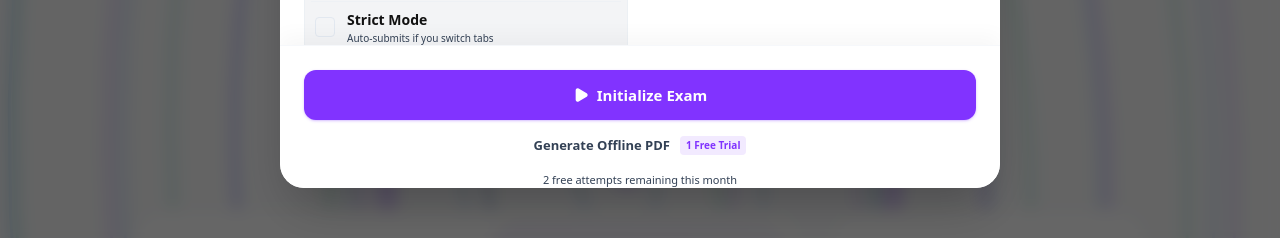
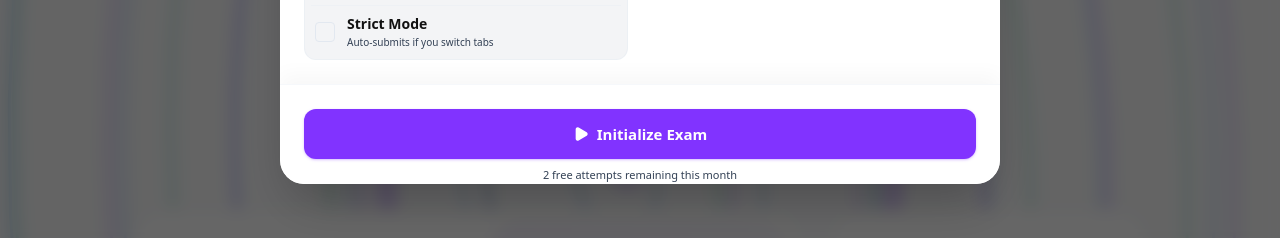
Before and after one commit to Passenger-rex/exam-city, a React (Vite) app: page / in a window 1280 px wide. Both pictures are taken after a click on the button "Try a Demo". Shown: the part 552-790 px from the top of the page. Built offline with nearby package versions, Linux system fonts and the light colour scheme; no server answers.

Commit message:
feat(ui): add demo mode to exam configuration
Disable premium features and PDF exports when the exam configuration modal is triggered from the landing page demo.

```diff
--- a/src/components/ExamConfigModal.tsx
+++ b/src/components/ExamConfigModal.tsx
@@ -8,6 +8,7 @@ interface ExamConfigModalProps {
   onClose: () => void;
   userTier: "free" | "pro";
   testsTakenThisMonth: number;
+  isDemo?: boolean;
 }
 
 export function ExamConfigModal({
@@ -15,6 +16,7 @@ export function ExamConfigModal({
   onClose,
   userTier,
   testsTakenThisMonth,
+  isDemo = false,
 }: ExamConfigModalProps) {
   const navigate = useNavigate();
   const [selectedYear, setSelectedYear] = useState<string>("any");
@@ -284,7 +286,7 @@ export function ExamConfigModal({
               )}
             </button>
 
-            {((userTier === "pro") || (userTier === "free" && localStorage.getItem('hasUsedFreePdf') !== 'true')) && !showPremiumGate && (
+            {!isDemo && ((userTier === "pro") || (userTier === "free" && localStorage.getItem('hasUsedFreePdf') !== 'true')) && !showPremiumGate && (
               <button
                 onClick={() => {
                    if (userTier === "free") {
--- a/src/pages/LandingPage.tsx
+++ b/src/pages/LandingPage.tsx
@@ -59,6 +59,7 @@ export default function LandingPage() {
         onClose={() => setShowConfig(false)}
         userTier="free"
         testsTakenThisMonth={0}
+        isDemo={true}
       />
       {/* Header */}
       <nav className={`fixed w-full top-0 z-50 transition-all duration-300 ${isHeaderVisible ? "translate-y-0" : "-translate-y-full"}`}>
```
